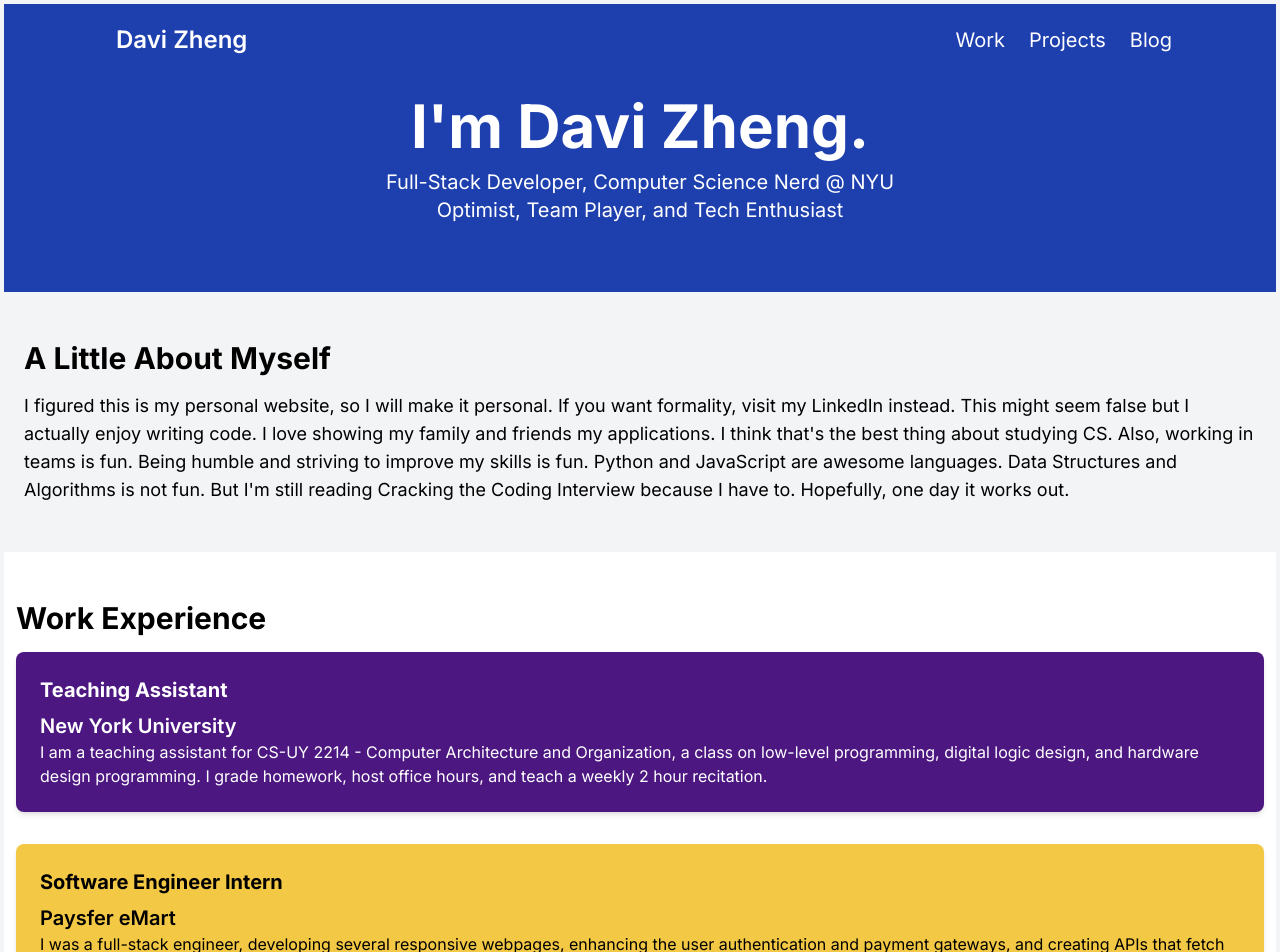
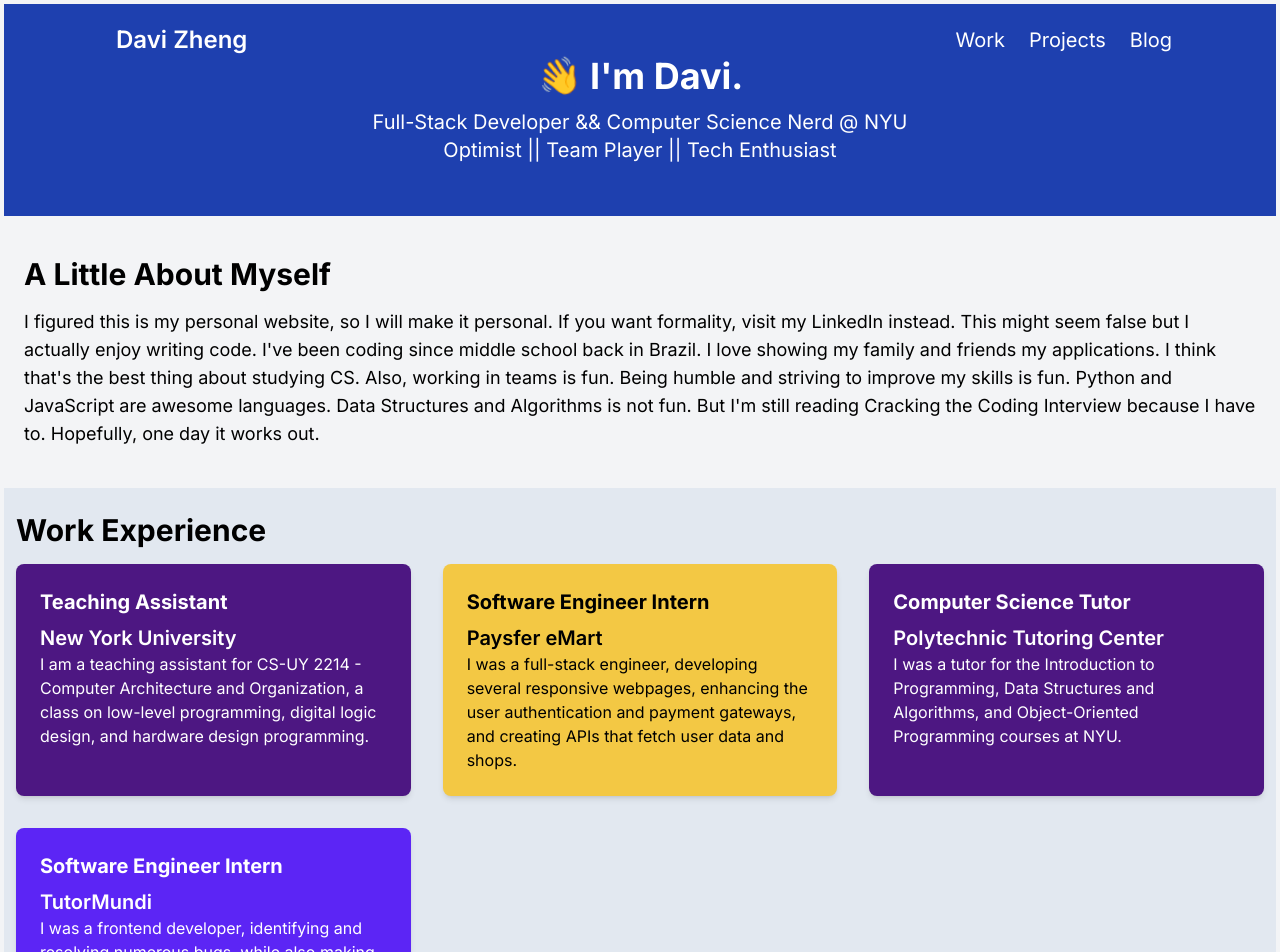
Before and after one commit to DaviZCodes/my-website-bento, a Next.js app: page / in a window 1280 px wide. Shown: the top 952 px of the page. Built offline with nearby package versions, Linux system fonts and the light colour scheme.

Commit message:
frontend improvements

```diff
--- a/src/app/components/AboutMe.tsx
+++ b/src/app/components/AboutMe.tsx
@@ -2,7 +2,7 @@ import Link from "next/link";
 
 export default function AboutMe() {
   return (
-    <section className="py-12 px-3 lg:px-5">
+    <section className="py-10 px-3 lg:px-5">
       <div className="container mx-auto">
         <h2 className="text-3xl font-bold mb-4">A Little About Myself</h2>
 
@@ -16,13 +16,14 @@ export default function AboutMe() {
           >
             LinkedIn
           </Link>{" "}
-          instead. This might seem false but I actually enjoy writing code. I
-          love showing my family and friends my applications. I think
-          that&apos;s the best thing about studying CS. Also, working in teams
-          is fun. Being humble and striving to improve my skills is fun. Python
-          and JavaScript are awesome languages. Data Structures and Algorithms
-          is not fun. But I&apos;m still reading Cracking the Coding Interview
-          because I have to. Hopefully, one day it works out.
+          instead. This might seem false but I actually enjoy writing code. I've
+          been coding since middle school back in Brazil. I love showing my
+          family and friends my applications. I think that&apos;s the best thing
+          about studying CS. Also, working in teams is fun. Being humble and
+          striving to improve my skills is fun. Python and JavaScript are
+          awesome languages. Data Structures and Algorithms is not fun. But
+          I&apos;m still reading Cracking the Coding Interview because I have
+          to. Hopefully, one day it works out.
           {/*Hello, I&apos;m Davi, a multifaceted full-stack engineer passionate
           about creating modern and responsive applications. I&apos;m fluent in
           four programming languages - Python, C, C++, and
--- a/src/app/components/Header.tsx
+++ b/src/app/components/Header.tsx
@@ -1,17 +1,23 @@
+"use client";
+
 import NavBar from "./NavBar";
+import "./css/handwave.css";
 
 export default function Header() {
   return (
-    <header className="bg-blue-800 pt-10 xl:pt-20 xl:pb-14">
+    <header className="bg-blue-800 pt-10 xl:pt-10 xl:pb-10">
       <div className="text-white text-center py-3">
-        <h1 className="text-3xl xl:text-6xl font-bold pt-5 sm:pt-0 pb-3">
-          I&apos;m Davi Zheng.
+        <h1 className="text-2xl xl:text-4xl font-bold pt-5 sm:pt-0 pb-3">
+          <span role="img" aria-label="wave" className="animate-wave">
+            👋
+          </span>{" "}
+          I&apos;m Davi.
         </h1>
         <div className="text-xl">
-          Full-Stack Developer, Computer Science Nerd @ NYU
+          Full-Stack Developer && Computer Science Nerd @ NYU
         </div>
         <div className="text-xl">
-          Optimist, Team Player, and Tech Enthusiast
+          Optimist || Team Player || Tech Enthusiast
         </div>
       </div>
       <NavBar />
--- a/src/app/components/NavBar.tsx
+++ b/src/app/components/NavBar.tsx
@@ -10,7 +10,6 @@ export default function NavBar() {
     // see if scrolled enough for NavBar to stick
     const handleScroll = () => {
       if (window.scrollY > 26) {
-        console.log("scroll above");
         setStickToTop(true);
       } else {
         setStickToTop(false);
@@ -28,14 +27,29 @@ export default function NavBar() {
   const goToWorkSection = () => {
     const workSection = document.getElementById("work-section");
     if (workSection) {
-      workSection.scrollIntoView({ behavior: "smooth" });
+      // we need this because it does not fit to view
+      const navbarHeight = stickToTop ? 64 : 108;
+      const additionalOffset = 20; // this value for how much it moves
+      const offsetTop = workSection.offsetTop - navbarHeight - additionalOffset;
+      window.scrollTo({
+        top: offsetTop,
+        behavior: "smooth",
+      });
     }
   };
 
   const goToProjectsSection = () => {
-    const workSection = document.getElementById("projects-section");
-    if (workSection) {
-      workSection.scrollIntoView({ behavior: "smooth" });
+    const projectsSection = document.getElementById("projects-section");
+    if (projectsSection) {
+      // we need this because it does not fit to view
+      const navbarHeight = stickToTop ? 64 : 108; // Adjust this value according to your actual navbar height
+      const additionalOffset = 20; // this value for how much it moves
+      const offsetTop =
+        projectsSection.offsetTop - navbarHeight - additionalOffset;
+      window.scrollTo({
+        top: offsetTop,
+        behavior: "smooth",
+      });
     }
   };
 
--- a/src/app/components/Projects.tsx
+++ b/src/app/components/Projects.tsx
@@ -7,7 +7,7 @@ import { TbBrandNextjs } from "react-icons/tb";
 
 export default function Projects() {
   return (
-    <section className="py-12 px-2 lg:px-3">
+    <section className="bg-slate-300 py-6 px-2 lg:px-3">
       <div className="container mx-auto">
         <h2 className="text-3xl font-bold mb-4">Featured Projects</h2>
         <div className="grid grid-cols-1 md:grid-cols-2 lg:grid-cols-3 gap-8">
--- a/src/app/components/Skills.tsx
+++ b/src/app/components/Skills.tsx
@@ -7,7 +7,7 @@ import Link from "next/link";
 
 export default function Skills() {
   return (
-    <section className="bg-white py-12 px-2 lg:px-3">
+    <section className="bg-white py-6 px-2 lg:px-3">
       <div className="container mx-auto">
         <h2 className="text-3xl font-bold mb-4">Skills and frameworks</h2>
         <ul className="list-disc pl-3">
--- a/src/app/components/Work.tsx
+++ b/src/app/components/Work.tsx
@@ -2,11 +2,11 @@ import Link from "next/link";
 
 export default function Work() {
   return (
-    <section className="bg-white py-12 px-2 lg:px-3">
+    <section className="bg-slate-200 py-6 px-2 lg:px-3">
       <div className="container mx-auto">
         <h2 className="text-3xl font-bold mb-4">Work Experience</h2>
-
-        <div className="grid grid-cols-1 gap-8">
+        {/*<div className="grid grid-cols-1 gap-8">*/}
+        <div className="grid grid-cols-1 md:grid-cols-2 lg:grid-cols-3 gap-8">
           <div className="bg-[#4d1782] text-white  p-6 rounded-lg shadow-md transition-transform ease-in-out duration-300 scale-x-100 hover:scale-[1.02] cursor-pointer">
             <Link
               href="http://bulletin.engineering.nyu.edu/preview_course_nopop.php?catoid=15&coid=36543"
@@ -20,8 +20,9 @@ export default function Work() {
               <p>
                 I am a teaching assistant for CS-UY 2214 - Computer Architecture
                 and Organization, a class on low-level programming, digital
-                logic design, and hardware design programming. I grade homework,
-                host office hours, and teach a weekly 2 hour recitation.
+                logic design, and hardware design programming.
+                {/*I grade homework,
+                host office hours, and teach a weekly 2 hour recitation.*/}
               </p>
             </Link>
           </div>
@@ -40,9 +41,10 @@ export default function Work() {
               <p>
                 I was a full-stack engineer, developing several responsive
                 webpages, enhancing the user authentication and payment
-                gateways, and creating APIs that fetch user data and shops. I
+                gateways, and creating APIs that fetch user data and shops.{" "}
+                {/*I
                 also worked with Google Cloud Platform (GCP), ensuring data
-                integrity and functionality.
+  integrity and functionality.*/}
               </p>
             </Link>
           </div>
--- /dev/null
+++ b/src/app/components/css/handwave.css
@@ -0,0 +1,28 @@
+@keyframes wave {
+  0% {
+    transform: rotate(0deg);
+  }
+  20% {
+    transform: rotate(16deg);
+  }
+  40% {
+    transform: rotate(-10deg);
+  }
+  60% {
+    transform: rotate(6deg);
+  }
+  80% {
+    transform: rotate(-6deg);
+  }
+  100% {
+    transform: rotate(0deg);
+  }
+}
+
+.animate-wave {
+  display: inline-block;
+  animation-name: wave;
+  animation-duration: 1.1s;
+  animation-timing-function: ease-in-out;
+  animation-iteration-count: infinite;
+}
```
Also changed, not shown: src/app/components/images/coding.gif (added).
